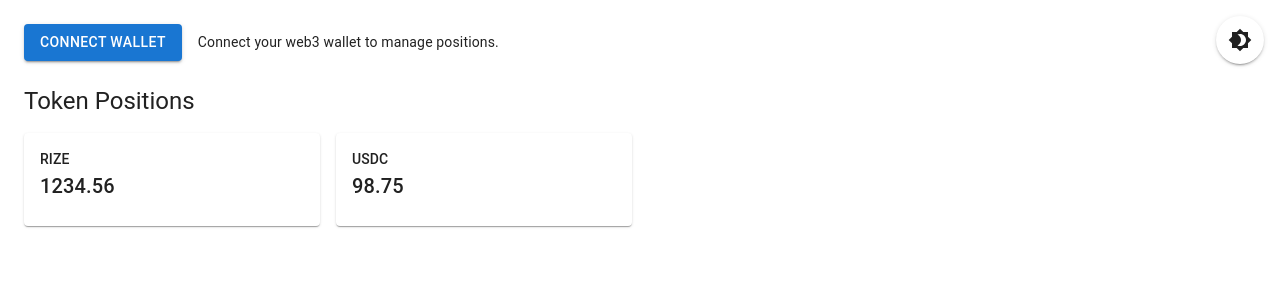
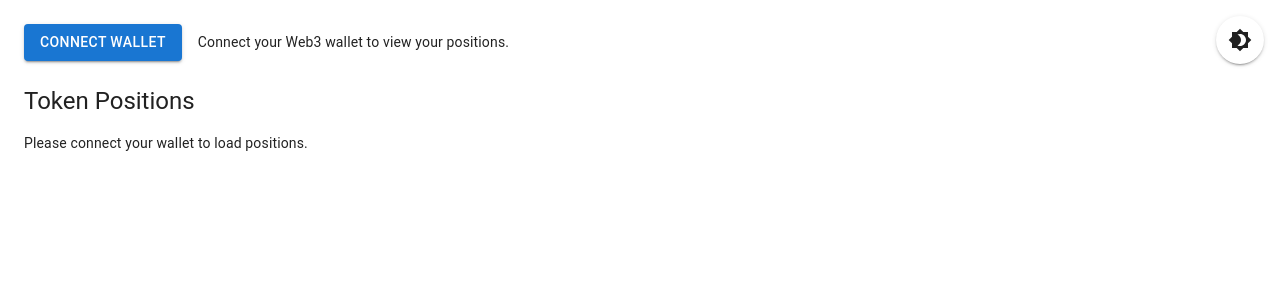
Before and after one commit to alexisnsns/trize_assignment, a Next.js app: page /dashboard in a window 1280 px wide. Shown: the top 300 px of the page. Built offline with nearby package versions, Linux system fonts and the light colour scheme.

Commit message:
gatekeep wallet positions

```diff
--- a/app/dashboard/clientDashboard.tsx
+++ b/app/dashboard/clientDashboard.tsx
@@ -34,22 +34,31 @@ export default function ClientDashboard({
   const { address, connect } = useWallet();
   const theme = useTheme();
 
+  // Only enable fetching when the wallet is connected
   const { data, isLoading, isFetching, refetch } = useQuery<Position[], Error>(
     ["positions"],
     fetchPositions,
     {
-      initialData: initialPositions,
+      enabled: !!address, // only run query if address exists
+      initialData: address ? initialPositions : undefined,
       refetchInterval: 30_000,
       refetchOnWindowFocus: true,
     }
   );
 
+  // Refresh only when wallet connects
   useEffect(() => {
-    refetch().catch(() => {});
-  }, [refetch]);
+    if (address) refetch().catch(() => {});
+  }, [address, refetch]);
 
   return (
-    <Box sx={{ p: 3 }}>
+    <Box
+      sx={{
+        p: 3,
+        color: theme.palette.text.primary,
+      }}
+    >
+      {/* Wallet connect gate */}
       {!address ? (
         <Box sx={{ display: "flex", gap: 2, alignItems: "center", mb: 3 }}>
           <Button
@@ -60,7 +69,7 @@ export default function ClientDashboard({
             Connect Wallet
           </Button>
           <Typography variant="body2">
-            Connect your web3 wallet to manage positions.
+            Connect your Web3 wallet to view your positions.
           </Typography>
         </Box>
       ) : (
@@ -69,12 +78,25 @@ export default function ClientDashboard({
         </Typography>
       )}
 
+      {/* Header */}
       <Box sx={{ mb: 2, display: "flex", alignItems: "center", gap: 1 }}>
         <Typography variant="h5">Token Positions</Typography>
-        {isFetching && <Typography variant="body2">(updating...)</Typography>}
+        {isFetching && address && (
+          <Typography variant="body2" color="text.secondary">
+            (updating...)
+          </Typography>
+        )}
       </Box>
 
-      {isLoading && (
+      {/* If not connected yet */}
+      {!address && (
+        <Typography variant="body2" sx={{ mt: 2 }}>
+          Please connect your wallet to load positions.
+        </Typography>
+      )}
+
+      {/* Loading state */}
+      {address && isLoading && (
         <Grid container spacing={2}>
           {Array.from({ length: 4 }).map((_, i) => (
             <Grid item xs={12} sm={6} md={4} lg={3} key={i}>
@@ -89,11 +111,13 @@ export default function ClientDashboard({
         </Grid>
       )}
 
-      {!isLoading && data?.length === 0 && (
+      {/* No positions */}
+      {address && !isLoading && data?.length === 0 && (
         <Typography>No positions found.</Typography>
       )}
 
-      {!isLoading && data?.length ? (
+      {/* Positions grid */}
+      {address && !isLoading && data?.length ? (
         <Grid container spacing={2}>
           {data.map((pos) => (
             <Grid item xs={12} sm={6} md={4} lg={3} key={pos.id}>
```
